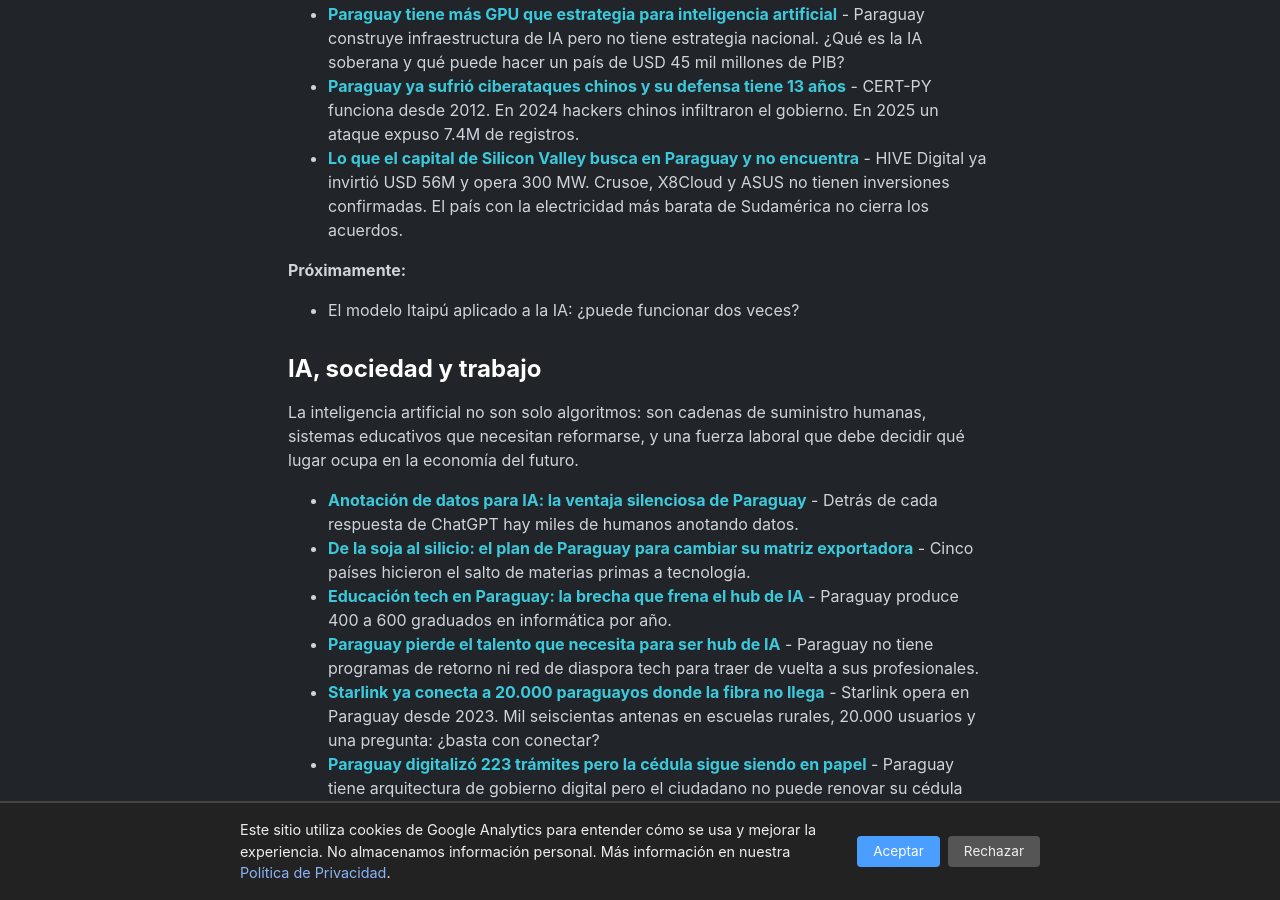
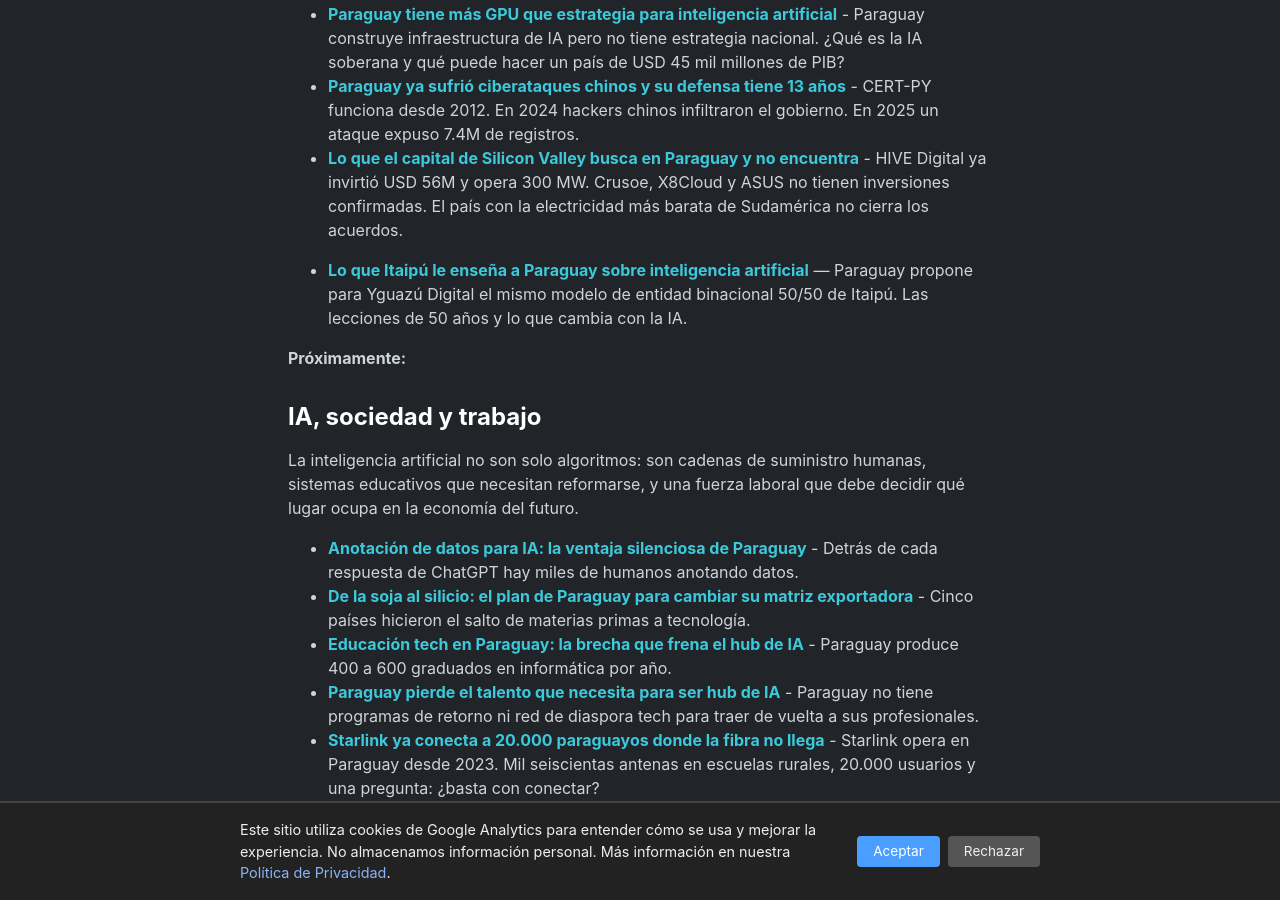
Before and after one commit to miravosqueinteresante/muchotexto.net, a Jekyll site: the page built from ia-en-paraguay.markdown, in a window 1280 px wide and 900 px high, scrolled down 2300 px. Built offline with Jekyll 4.4.1, drawn with Linux system fonts in a browser that asks for light colours.

Commit message:
Articulo #15: actualiza observatorio (cronologia, pillar, llms) y estrategia SEO

```diff
--- a/cronologia.markdown
+++ b/cronologia.markdown
@@ -72,7 +72,7 @@
 
 - **Enero 2026** — Se lanza el [Registro Único Nacional (RUN)](/articulos/2026/05/18/tokenizacion-del-agro-paraguay/), reemplazando 150 años de registros en papel.
 - **Marzo 2026** — [HIVE Digital lanza BUZZ AI Cloud](/articulos/2026/07/31/silicon-valley-cono-sur-paraguay/) en Asunción: primer cluster de GPU para IA en Paraguay. Columbia University inicia investigación de LLM desde Nueva York.
-- **8 Mayo 2026** — Se firma el [MOU de Yguazú Digital](/articulos/2026/06/23/yguazu-digital-paraguay-hub-ia-mas-grande-del-mundo/) en Taipei. Presidentes Peña y Lai Ching-te. Data center binacional Paraguay-Taiwán: Fase I 10 MW/$200-500M.
+- **8 Mayo 2026** — Se firma el [MOU de Yguazú Digital](/articulos/2026/08/01/modelo-itaipu-gobernanza-ia/) en Taipei. Presidentes Peña y Lai Ching-te. Entidad binacional Paraguay-Taiwán modelada sobre Itaipú: Fase I 10 MW/$200-300M con ICDF.
 - **13 Mayo 2026** — [Peter Thiel y Crusoe AI se reúnen con Peña](/articulos/2026/05/16/peter-thiel-paraguay-experimento/) en Mburuvicha Róga.
 - **19 Mayo 2026** — Peña firma el [Decreto 6034](/articulos/2026/05/27/apertura-sector-electrico-privado-paraguay/): apertura del sector eléctrico a generación privada renovable.
 - **25 Mayo 2026** — El Vaticano presenta [Magnifica Humanitas](/articulos/2026/05/28/magnifica-humanitas-enciclica-ia/), la primera encíclica papal dedicada a la IA.
--- a/ia-en-paraguay.markdown
+++ b/ia-en-paraguay.markdown
@@ -60,8 +60,9 @@
 - **[Paraguay ya sufrió ciberataques chinos y su defensa tiene 13 años]({% post_url 2026-07-17-ciberseguridad-paraguay %})** - CERT-PY funciona desde 2012. En 2024 hackers chinos infiltraron el gobierno. En 2025 un ataque expuso 7.4M de registros.
 - **[Lo que el capital de Silicon Valley busca en Paraguay y no encuentra]({% post_url 2026-07-31-silicon-valley-cono-sur-paraguay %})** - HIVE Digital ya invirtió USD 56M y opera 300 MW. Crusoe, X8Cloud y ASUS no tienen inversiones confirmadas. El país con la electricidad más barata de Sudamérica no cierra los acuerdos.
 
+- **[Lo que Itaipú le enseña a Paraguay sobre inteligencia artificial]({% post_url 2026-08-01-modelo-itaipu-gobernanza-ia %})** — Paraguay propone para Yguazú Digital el mismo modelo de entidad binacional 50/50 de Itaipú. Las lecciones de 50 años y lo que cambia con la IA.
+
 **Próximamente:**
-- El modelo Itaipú aplicado a la IA: ¿puede funcionar dos veces?
 
 ## IA, sociedad y trabajo
 
--- a/llms.txt
+++ b/llms.txt
@@ -35,6 +35,7 @@
 - [Por qué Taiwán no fabrica semiconductores en Paraguay](https://muchotexto.net/articulos/2026/07/14/semiconductores-taiwan-paraguay/)
 - [Paraguay tiene más GPU que estrategia para inteligencia artificial](https://muchotexto.net/articulos/2026/07/16/ia-soberana-paraguay/)
 - [Paraguay ya sufrió ciberataques chinos y su defensa tiene 13 años](https://muchotexto.net/articulos/2026/07/17/ciberseguridad-paraguay/)
+- [Lo que Itaipú le enseña a Paraguay sobre inteligencia artificial](https://muchotexto.net/articulos/2026/08/01/modelo-itaipu-gobernanza-ia/)
 - [Lo que el capital de Silicon Valley busca en Paraguay y no encuentra](https://muchotexto.net/articulos/2026/07/31/silicon-valley-cono-sur-paraguay/)
 
 ### Pilar 3: IA, sociedad y trabajo
```
Also changed, not shown: estrategia-seo-unificada-muchotexto.md (+7 -6 lines).
